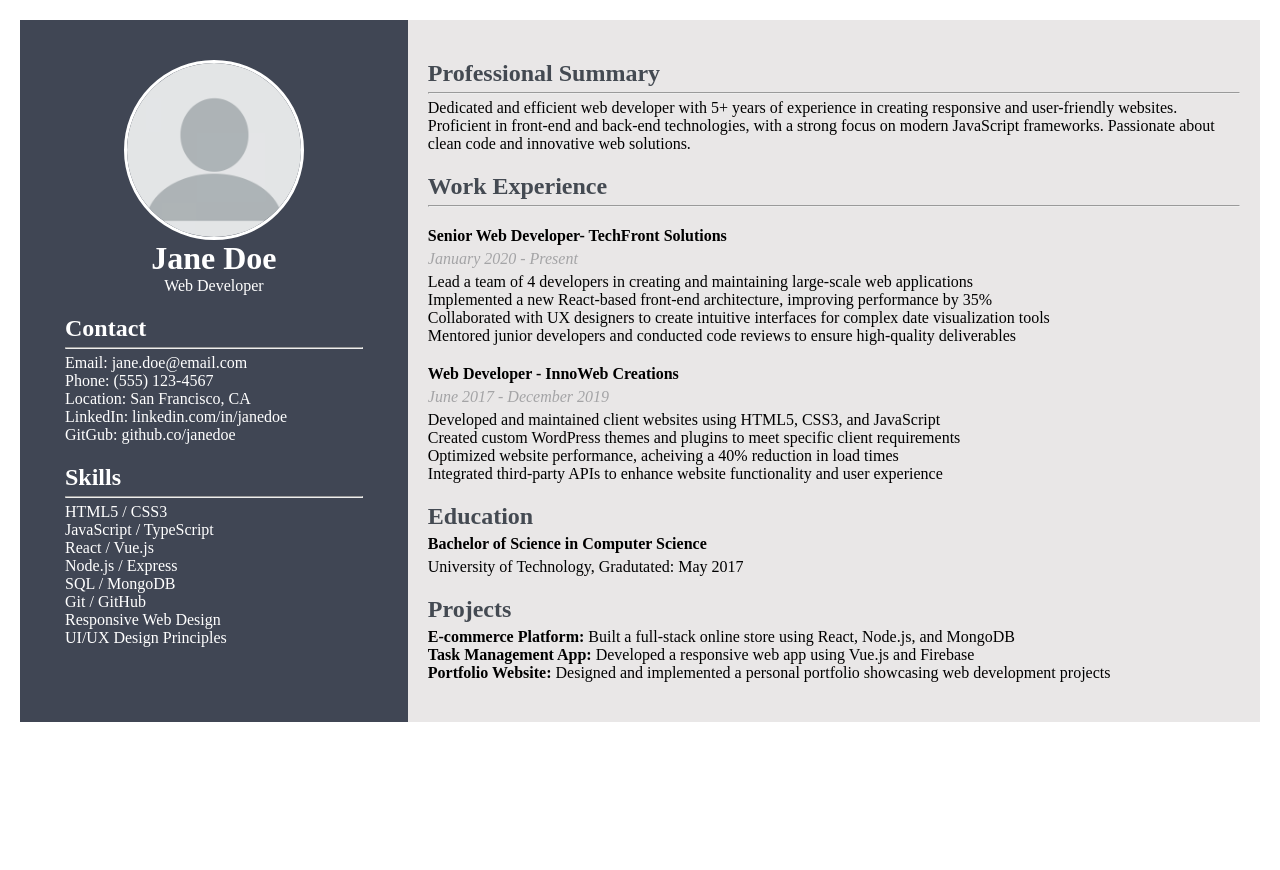
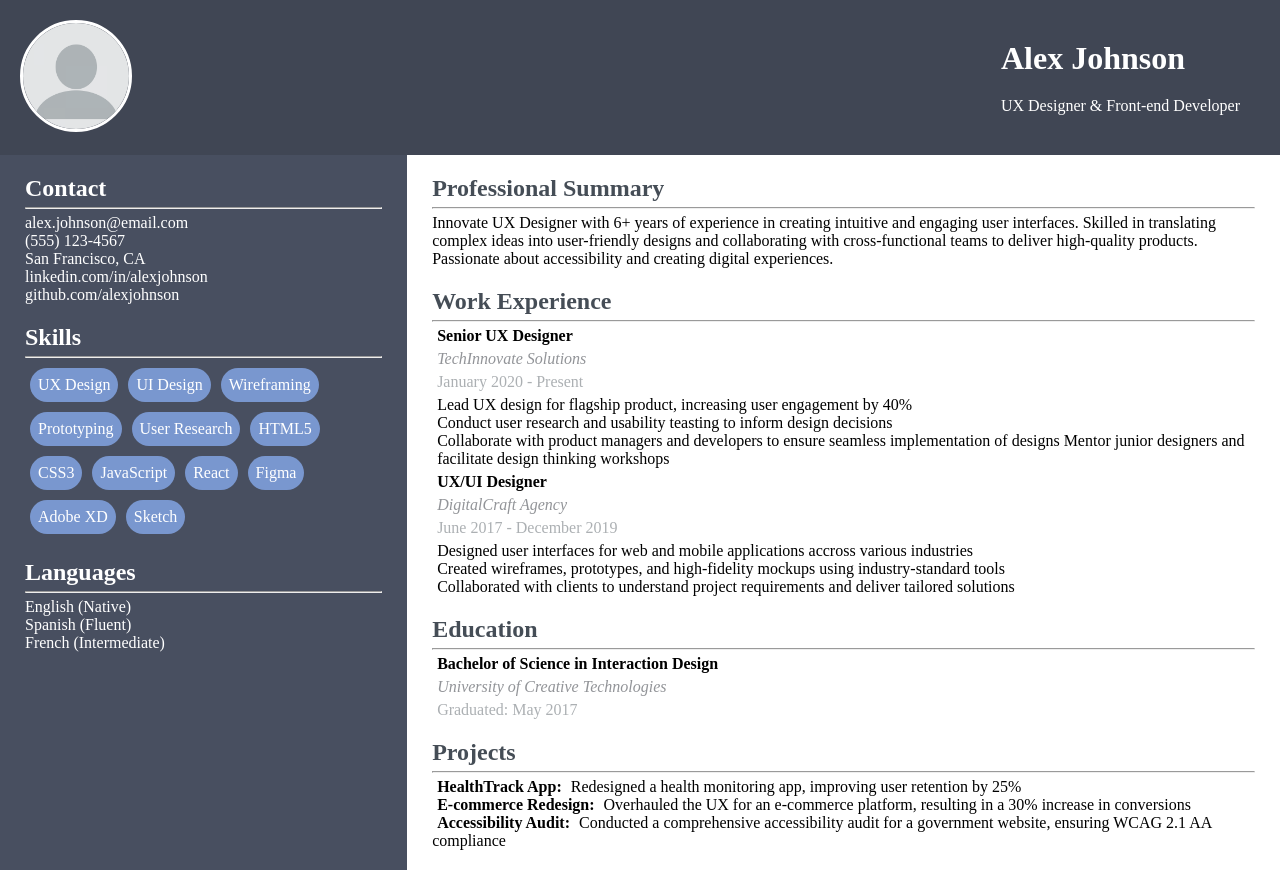
Before and after one commit to Vyxynn/resume, a plain HTML site: page index.html in a window 1280 px wide. Before the commit the page ends 800 px from the top, so only its background shows below. Drawn offline with Linux system fonts and the light colour scheme.

Commit message:
third commit

```diff
--- a/index.html
+++ b/index.html
@@ -3,49 +3,72 @@
   <head>
     <meta charset="UTF-8" />
     <meta name="viewport" content="width=device-width, initial-scale=1.0" />
-    <title>Jane Doe - Two-Column Resume</title>
-    <link rel="stylesheet" href="tcResume.css" />
+    <title>Alex Johnson - Modern Resume</title>
+    <link rel="stylesheet" href="modernResume.css" />
   </head>
   <body>
     <div class="container">
-      <div class="left-column">
-        <div class="title">
-          <img src="./Images/pfp.png" alt="Profile Picture" />
-          <h1>Jane Doe</h1>
-          <p>Web Developer</p>
+      <header class="header">
+        <img src="./Images/pfp.png" alt="Profile Picture" />
+        <div id="name">
+          <h1>Alex Johnson</h1>
+          <p>UX Designer & Front-end Developer</p>
         </div>
+      </header>
 
+      <div class="sidebar">
         <div class="contact">
           <h2>Contact</h2>
           <hr />
           <p>
-            Email: jane.doe@email.com<br />Phone: (555) 123-4567<br />Location:
-            San Francisco, CA<br />LinkedIn: linkedin.com/in/janedoe<br />GitGub:
-            github.co/janedoe
+            alex.johnson@email.com<br />
+            (555) 123-4567<br />
+            San Francisco, CA<br />
+            linkedin.com/in/alexjohnson<br />
+            github.com/alexjohnson
           </p>
         </div>
 
         <div class="skills">
           <h2>Skills</h2>
           <hr />
+          <div class="flex-container">
+            <p>UX Design</p>
+            <p>UI Design</p>
+            <p>Wireframing</p>
+            <p>Prototyping</p>
+            <p>User Research</p>
+            <p>HTML5</p>
+            <p>CSS3</p>
+            <p>JavaScript</p>
+            <p>React</p>
+            <p>Figma</p>
+            <p>Adobe XD</p>
+            <p>Sketch</p>
+          </div>
+        </div>
+
+        <div class="languages">
+          <h2>Languages</h2>
+          <hr />
           <p>
-            HTML5 / CSS3<br />JavaScript / TypeScript<br />React / Vue.js<br />Node.js
-            / Express<br />SQL / MongoDB<br />Git / GitHub<br />Responsive Web
-            Design<br />UI/UX Design Principles
+            English (Native)<br />
+            Spanish (Fluent)<br />
+            French (Intermediate)
           </p>
         </div>
       </div>
 
-      <div class="right-column">
+      <div class="main">
         <div class="summary">
           <h2>Professional Summary</h2>
           <hr />
           <p>
-            Dedicated and efficient web developer with 5+ years of experience in
-            creating responsive and user-friendly websites. Proficient in
-            front-end and back-end technologies, with a strong focus on modern
-            JavaScript frameworks. Passionate about clean code and innovative
-            web solutions.
+            Innovate UX Designer with 6+ years of experience in creating
+            intuitive and engaging user interfaces. Skilled in translating
+            complex ideas into user-friendly designs and collaborating with
+            cross-functional teams to deliver high-quality products. Passionate
+            about accessibility and creating digital experiences.
           </p>
         </div>
 
@@ -53,52 +76,57 @@
           <h2>Work Experience</h2>
           <hr />
 
-          <div id="exp1">
-            <h4>Senior Web Developer- TechFront Solutions</h4>
+          <div class="exp">
+            <h4>Senior UX Designer</h4>
+            <p class="place">TechInnovate Solutions</p>
             <p class="date">January 2020 - Present</p>
             <p>
-              Lead a team of 4 developers in creating and maintaining
-              large-scale web applications<br />
-              Implemented a new React-based front-end architecture, improving
-              performance by 35%<br />
-              Collaborated with UX designers to create intuitive interfaces for
-              complex date visualization tools<br />
-              Mentored junior developers and conducted code reviews to ensure
-              high-quality deliverables
+              Lead UX design for flagship product, increasing user engagement by
+              40%<br />
+              Conduct user research and usability teasting to inform design
+              decisions<br />
+              Collaborate with product managers and developers to ensure
+              seamless implementation of designs Mentor junior designers and
+              facilitate design thinking workshops
             </p>
           </div>
-          <div id="exp2">
-            <h4>Web Developer - InnoWeb Creations</h4>
+
+          <div class="exp">
+            <h4>UX/UI Designer</h4>
+            <p class="place">DigitalCraft Agency</p>
             <p class="date">June 2017 - December 2019</p>
             <p>
-              Developed and maintained client websites using HTML5, CSS3, and
-              JavaScript<br />
-              Created custom WordPress themes and plugins to meet specific
-              client requirements<br />
-              Optimized website performance, acheiving a 40% reduction in load
-              times<br />
-              Integrated third-party APIs to enhance website functionality and
-              user experience
+              Designed user interfaces for web and mobile applications accross
+              various industries<br />
+              Created wireframes, prototypes, and high-fidelity mockups using
+              industry-standard tools<br />
+              Collaborated with clients to understand project requirements and
+              deliver tailored solutions
             </p>
           </div>
         </div>
 
         <div class="education">
           <h2>Education</h2>
+          <hr />
 
-          <h4>Bachelor of Science in Computer Science</h4>
-          <p>University of Technology, Gradutated: May 2017</p>
+          <div class="edu">
+            <h4>Bachelor of Science in Interaction Design</h4>
+            <p class="place">University of Creative Technologies</p>
+            <p class="date">Graduated: May 2017</p>
+          </div>
         </div>
 
         <div class="projects">
           <h2>Projects</h2>
+          <hr />
           <p>
-            <b>E-commerce Platform:</b> Built a full-stack online store using
-            React, Node.js, and MongoDB<br />
-            <b>Task Management App:</b> Developed a responsive web app using
-            Vue.js and Firebase<br />
-            <b>Portfolio Website:</b> Designed and implemented a personal
-            portfolio showcasing web development projects
+            <b>HealthTrack App:</b> Redesigned a health monitoring app,
+            improving user retention by 25%<br />
+            <b>E-commerce Redesign:</b> Overhauled the UX for an e-commerce
+            platform, resulting in a 30% increase in conversions<br />
+            <b>Accessibility Audit:</b> Conducted a comprehensive accessibility
+            audit for a government website, ensuring WCAG 2.1 AA compliance
           </p>
         </div>
       </div>
--- /dev/null
+++ b/modernResume.css
@@ -0,0 +1,122 @@
+* {
+  box-sizing: border-box;
+  margin: 0;
+  padding: 0;
+}
+
+hr {
+  color: white;
+}
+
+.container {
+  display: grid;
+  grid-template-areas:
+    "header header header header header"
+    "sidebar main main main main";
+}
+
+@media (max-width: 600px) {
+  .container {
+    grid-template-areas:
+      "header"
+      "sidebar"
+      "main";
+  }
+
+  .header{
+    display: flex;
+    flex-direction: column;
+    justify-content: center;
+    align-items: center;
+  }
+}
+
+.header {
+  grid-area: header;
+  background-color: #404654;
+  color: white;
+}
+
+.header img {
+  width: 7em;
+  border: 3px solid white;
+  border-radius: 50%;
+  float: left;
+}
+
+header #name {
+  float: right;
+}
+
+header * {
+  margin: 20px;
+}
+
+.sidebar {
+  grid-area: sidebar;
+  background-color: #484f60;
+  color: white;
+}
+
+.sidebar .contact,
+.skills,
+.languages {
+  margin: 20px;
+}
+
+.sidebar .contact *,
+.skills *,
+.languages * {
+  margin: 5px;
+}
+
+.flex-container {
+  display: flex;
+  flex-wrap: wrap;
+}
+
+.flex-container * {
+  background-color: #7997cf;
+  padding: 0.5rem;
+  border-radius: 1.25rem;
+}
+
+.main {
+  grid-area: main;
+  background-color: #ffffff;
+}
+
+.main h2 {
+  color: #454d56;
+}
+
+.main hr {
+  color: #94a7bb;
+}
+
+.main .summary,
+.experience,
+.exp,
+.education,
+.edu,
+.projects {
+  margin: 20px;
+}
+
+.main .summary *,
+.experience *,
+.exp *,
+.education *,
+.edu *,
+.projects * {
+  margin: 5px;
+}
+
+.place {
+  color: #929498;
+  font-style: italic;
+}
+
+.date {
+  color: #acb0b3;
+}
```
